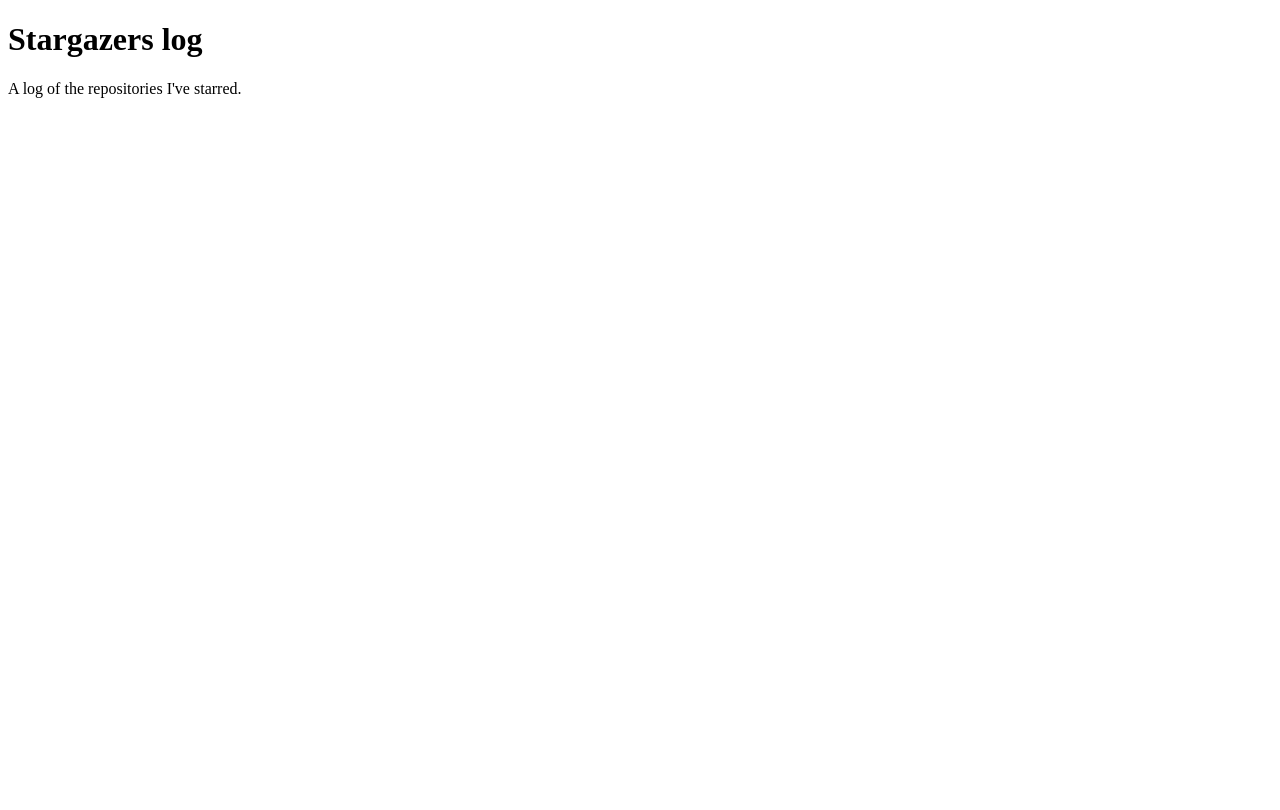
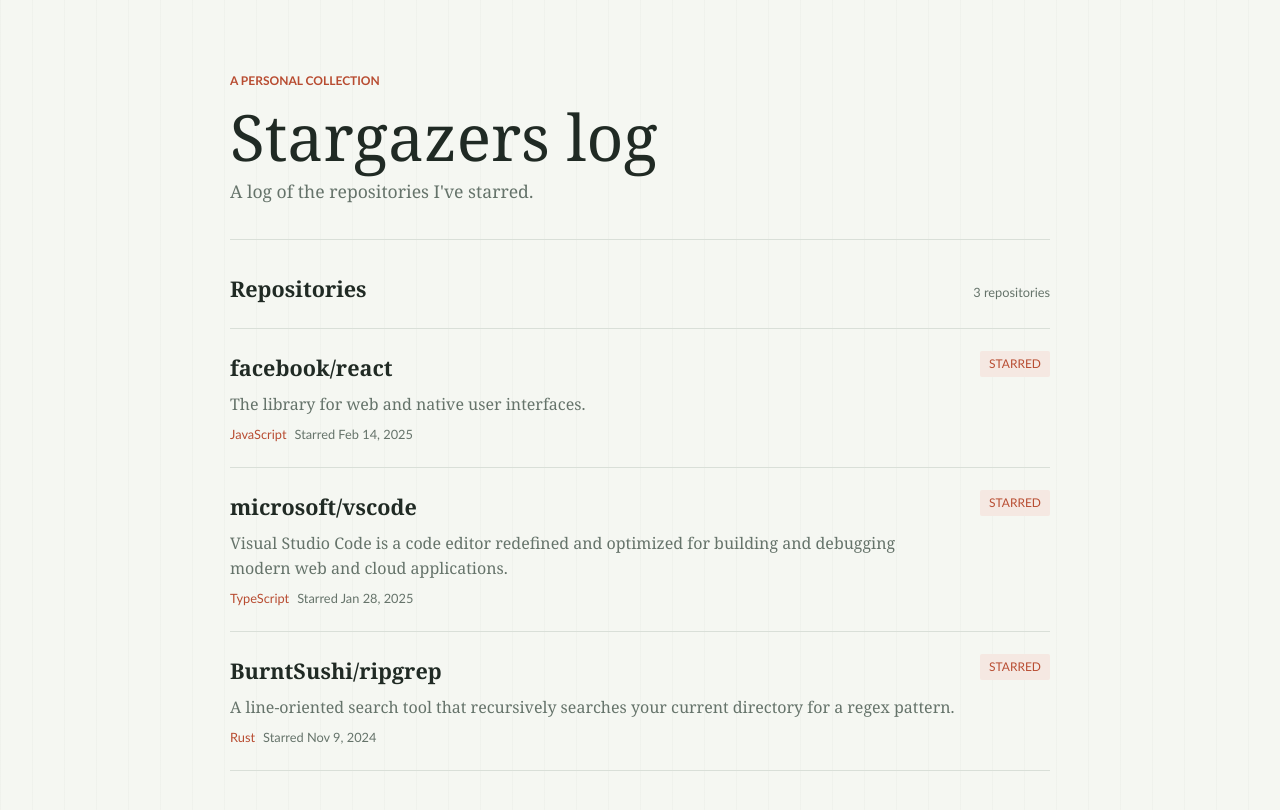
Before and after one commit to jjuare58/stargazers-log, a plain HTML site: page index.html in a window 1280 px wide. Drawn offline with Linux system fonts and the light colour scheme.

Commit message:
Add starred repositories list

```diff
--- /dev/null
+++ b/events.json
@@ -0,0 +1,26 @@
+[
+  {
+    "name": "react",
+    "owner": "facebook",
+    "description": "The library for web and native user interfaces.",
+    "url": "https://github.com/facebook/react",
+    "language": "JavaScript",
+    "starredAt": "2025-02-14"
+  },
+  {
+    "name": "vscode",
+    "owner": "microsoft",
+    "description": "Visual Studio Code is a code editor redefined and optimized for building and debugging modern web and cloud applications.",
+    "url": "https://github.com/microsoft/vscode",
+    "language": "TypeScript",
+    "starredAt": "2025-01-28"
+  },
+  {
+    "name": "ripgrep",
+    "owner": "BurntSushi",
+    "description": "A line-oriented search tool that recursively searches your current directory for a regex pattern.",
+    "url": "https://github.com/BurntSushi/ripgrep",
+    "language": "Rust",
+    "starredAt": "2024-11-09"
+  }
+]
--- a/index.html
+++ b/index.html
@@ -2,10 +2,25 @@
 <html lang="en">
   <head>
     <meta charset="utf-8">
+    <meta name="viewport" content="width=device-width, initial-scale=1">
     <title>Stargazers log</title>
+    <link rel="stylesheet" href="style.css">
+    <script src="script.js" defer></script>
   </head>
   <body>
-    <h1>Stargazers log</h1>
-    <p>A log of the repositories I've starred.</p>
+    <main class="page">
+      <header class="page-header">
+        <p class="eyebrow">A personal collection</p>
+        <h1>Stargazers log</h1>
+        <p class="intro">A log of the repositories I've starred.</p>
+      </header>
+      <section class="repository-section" aria-labelledby="repositories-heading">
+        <div class="section-heading">
+          <h2 id="repositories-heading">Repositories</h2>
+          <p id="repository-count" class="repository-count" aria-live="polite">Loading...</p>
+        </div>
+        <ul id="repository-list" class="repository-list" aria-live="polite"></ul>
+      </section>
+    </main>
   </body>
 </html>
--- /dev/null
+++ b/script.js
@@ -0,0 +1,75 @@
+const repositoryList = document.querySelector("#repository-list");
+const repositoryCount = document.querySelector("#repository-count");
+
+function showStatus(message) {
+  const status = document.createElement("li");
+  status.className = "status-message";
+  status.textContent = message;
+  repositoryList.replaceChildren(status);
+}
+
+function renderRepositories(repositories) {
+  repositoryCount.textContent = `${repositories.length} ${repositories.length === 1 ? "repository" : "repositories"}`;
+
+  if (repositories.length === 0) {
+    showStatus("No starred repositories yet.");
+    return;
+  }
+
+  const items = repositories.map((repository, index) => {
+    const item = document.createElement("li");
+    item.className = "repository-item";
+    item.style.animationDelay = `${index * 70}ms`;
+
+    const link = document.createElement("a");
+    link.className = "repository-link";
+    link.href = repository.url;
+    link.target = "_blank";
+    link.rel = "noopener noreferrer";
+    link.textContent = `${repository.owner}/${repository.name}`;
+
+    const description = document.createElement("p");
+    description.className = "repository-description";
+    description.textContent = repository.description;
+
+    const metadata = document.createElement("p");
+    metadata.className = "repository-meta";
+
+    const language = document.createElement("span");
+    language.className = "language";
+    language.textContent = repository.language;
+
+    const starredAt = document.createElement("time");
+    starredAt.dateTime = repository.starredAt;
+    starredAt.textContent = `Starred ${new Date(`${repository.starredAt}T00:00:00`).toLocaleDateString(undefined, {
+      year: "numeric",
+      month: "short",
+      day: "numeric"
+    })}`;
+
+    const marker = document.createElement("span");
+    marker.className = "star-mark";
+    marker.setAttribute("aria-label", "Starred repository");
+    marker.textContent = "STARRED";
+
+    metadata.append(language, starredAt);
+    item.append(link, description, metadata, marker);
+    return item;
+  });
+
+  repositoryList.replaceChildren(...items);
+}
+
+fetch("events.json")
+  .then((response) => {
+    if (!response.ok) {
+      throw new Error(`Request failed: ${response.status}`);
+    }
+    return response.json();
+  })
+  .then(renderRepositories)
+  .catch((error) => {
+    console.error("Could not load starred repositories:", error);
+    repositoryCount.textContent = "Unavailable";
+    showStatus("The repository list could not be loaded. Try refreshing the page.");
+  });
--- /dev/null
+++ b/style.css
@@ -0,0 +1,193 @@
+:root {
+  color-scheme: light;
+  --ink: #202a24;
+  --muted: #65736a;
+  --line: #d9dfd8;
+  --paper: #f5f7f2;
+  --surface: #ffffff;
+  --accent: #b84c31;
+  --accent-soft: #f5e8e2;
+}
+
+* {
+  box-sizing: border-box;
+}
+
+body {
+  margin: 0;
+  background-color: var(--paper);
+  background-image: linear-gradient(90deg, rgba(32, 42, 36, 0.025) 1px, transparent 1px);
+  background-size: 32px 32px;
+  color: var(--ink);
+  font-family: Georgia, "Times New Roman", serif;
+  line-height: 1.55;
+}
+
+.page {
+  width: min(100% - 40px, 820px);
+  margin: 0 auto;
+  padding: 72px 0 88px;
+}
+
+.page-header {
+  padding-bottom: 34px;
+  border-bottom: 1px solid var(--line);
+}
+
+.eyebrow {
+  margin: 0 0 12px;
+  color: var(--accent);
+  font-family: "Trebuchet MS", sans-serif;
+  font-size: 0.75rem;
+  font-weight: 700;
+  text-transform: uppercase;
+}
+
+h1,
+h2,
+p {
+  margin-top: 0;
+}
+
+h1 {
+  margin-bottom: 8px;
+  font-size: clamp(2.5rem, 8vw, 4rem);
+  font-weight: 500;
+  line-height: 1.05;
+}
+
+.intro {
+  margin-bottom: 0;
+  color: var(--muted);
+  font-size: 1.1rem;
+}
+
+.repository-section {
+  margin-top: 32px;
+}
+
+.section-heading {
+  display: flex;
+  align-items: baseline;
+  justify-content: space-between;
+  gap: 16px;
+  margin-bottom: 12px;
+}
+
+h2 {
+  margin-bottom: 0;
+  font-size: 1.35rem;
+  font-weight: 600;
+}
+
+.repository-count,
+.repository-meta {
+  color: var(--muted);
+  font-family: "Trebuchet MS", sans-serif;
+  font-size: 0.8rem;
+}
+
+.repository-list {
+  margin: 0;
+  padding: 0;
+  list-style: none;
+  border-top: 1px solid var(--line);
+}
+
+.repository-item {
+  display: grid;
+  grid-template-columns: minmax(0, 1fr) auto;
+  gap: 8px 24px;
+  padding: 22px 0;
+  border-bottom: 1px solid var(--line);
+  animation: appear 360ms ease both;
+}
+
+.repository-link {
+  width: fit-content;
+  color: var(--ink);
+  font-size: 1.35rem;
+  font-weight: 600;
+  text-decoration-color: transparent;
+  text-underline-offset: 4px;
+  transition: color 150ms ease, text-decoration-color 150ms ease;
+}
+
+.repository-link:hover,
+.repository-link:focus-visible {
+  color: var(--accent);
+  text-decoration-color: currentColor;
+}
+
+.repository-description {
+  grid-column: 1;
+  margin: 0;
+  color: var(--muted);
+}
+
+.repository-meta {
+  grid-column: 1;
+  display: flex;
+  flex-wrap: wrap;
+  gap: 8px;
+  margin: 0;
+}
+
+.language {
+  color: var(--accent);
+}
+
+.star-mark {
+  grid-column: 2;
+  grid-row: 1 / span 3;
+  align-self: start;
+  padding: 4px 9px;
+  border-radius: 2px;
+  background: var(--accent-soft);
+  color: var(--accent);
+  font-family: "Trebuchet MS", sans-serif;
+  font-size: 0.75rem;
+}
+
+.status-message {
+  padding: 22px 0;
+  color: var(--muted);
+}
+
+@keyframes appear {
+  from {
+    opacity: 0;
+    transform: translateY(6px);
+  }
+  to {
+    opacity: 1;
+    transform: translateY(0);
+  }
+}
+
+@media (max-width: 520px) {
+  .page {
+    width: min(100% - 32px, 820px);
+    padding-top: 48px;
+  }
+
+  .repository-item {
+    gap: 8px 12px;
+  }
+
+  .repository-link {
+    font-size: 1.15rem;
+    overflow-wrap: anywhere;
+  }
+}
+
+@media (prefers-reduced-motion: reduce) {
+  *,
+  *::before,
+  *::after {
+    animation-duration: 0.01ms !important;
+    animation-iteration-count: 1 !important;
+    scroll-behavior: auto !important;
+    transition-duration: 0.01ms !important;
+  }
+}
```
